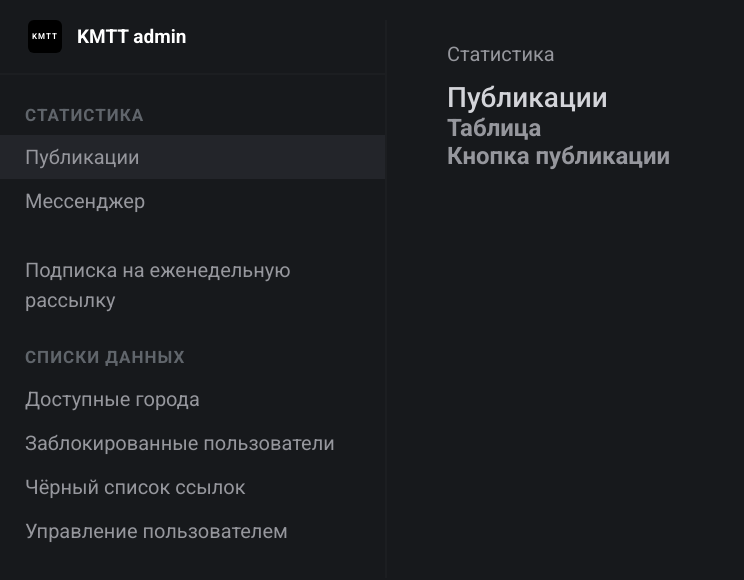
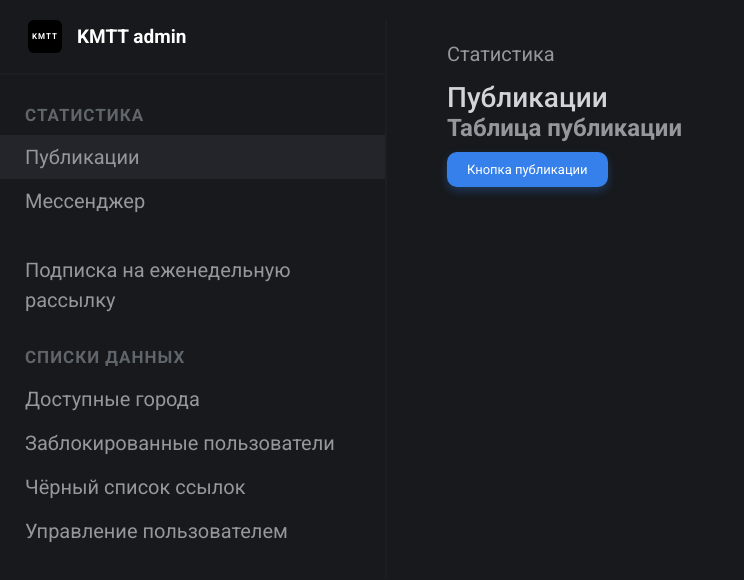
Before and after one commit to aGants/kmtt, a Vue app: page / in a window 1280 px wide. Both pictures are taken after a click on the item "Публикации". Shown: the top 580 px of the page, without its empty margins (0-744 px from the left). Built offline with nearby package versions, Linux system fonts and the light colour scheme; some icons are missing.

Commit message:
add button component & fixes

```diff
--- a/src/components/AdminPanel/PageBlock.vue
+++ b/src/components/AdminPanel/PageBlock.vue
@@ -29,8 +29,8 @@ export default{
       id: this.$route.params['id'],
       page: this.$route.params['page'],
       menu: menu,
-      section: {title: ''},
-      content: {name: ''},
+      section: null,
+      content: null,
     }
   },
   created() {
--- a/src/components/PageComponents/ButtonComponent.vue
+++ b/src/components/PageComponents/ButtonComponent.vue
@@ -1,14 +1,34 @@
 <template>
-  <h1>{{ component.name }}</h1>
+  <a class="button" :href="component.url" target="_blank">
+    {{ component.name }}
+  </a>
 </template>
 
 <script>
 export default {
   name: 'ButtonComponent',
-  props: { component:Array }
+  props: { component: Object }
 }
 </script>
 
-<style>
-
+<style lang="scss">
+.button {
+  display: inline-block;
+  margin: 10px 0;
+  padding: 10px 20px;
+  font: 13px $font;
+  color: #fff;
+  text-decoration: none;
+  background: $linkcolor;
+  border: none;
+  border-radius: 10px;
+  box-shadow: 0 4px 10px rgba(54, 128, 236, .3);
+  cursor: pointer;
+  &:hover {
+    background: $linkhover;
+  }
+  &:active {
+    color: $titlecolor;
+  }
+}
 </style>
--- a/src/components/PageComponents/TableComponent.vue
+++ b/src/components/PageComponents/TableComponent.vue
@@ -1,10 +1,11 @@
 <template>
-  <h1>Таблица</h1>
+  <h1>{{ component.name }}</h1>
 </template>
 
 <script>
 export default {
-  name: 'TableComponent'
+  name: 'TableComponent',
+  props: { component: Object }
 }
 </script>
 
--- a/src/config/menu.json
+++ b/src/config/menu.json
@@ -14,7 +14,8 @@
           {
             "type": "ButtonComponent",
             "id": "123",
-            "name": "Кнопка публикации"
+            "name": "Кнопка публикации",
+            "url": "https://dtf.ru/"
           }
         ]
       },
@@ -39,7 +40,8 @@
           {
             "type": "ButtonComponent",
             "id": "124",
-            "name": "Кнопка подписки"
+            "name": "Кнопка подписки",
+            "url": "https://vc.ru/"
           }
         ]
       }
--- a/src/router/index.ts
+++ b/src/router/index.ts
@@ -1,10 +1,8 @@
 import Vue from 'vue'
 import VueRouter from 'vue-router';
 import PageBlock from '../components/AdminPanel/PageBlock.vue'
-// import menu from '../config/menu.json'
 
 Vue.use(VueRouter)
-
 
 const routes =  [
   {
--- a/src/styles/_variables.scss
+++ b/src/styles/_variables.scss
@@ -9,3 +9,4 @@ $textcolor: #96979d;
 $titlecolor: #d3d4d9;
 $subcolor: #60656b;
 $linkcolor: #3680ec;
+$linkhover: #366eec;
```
